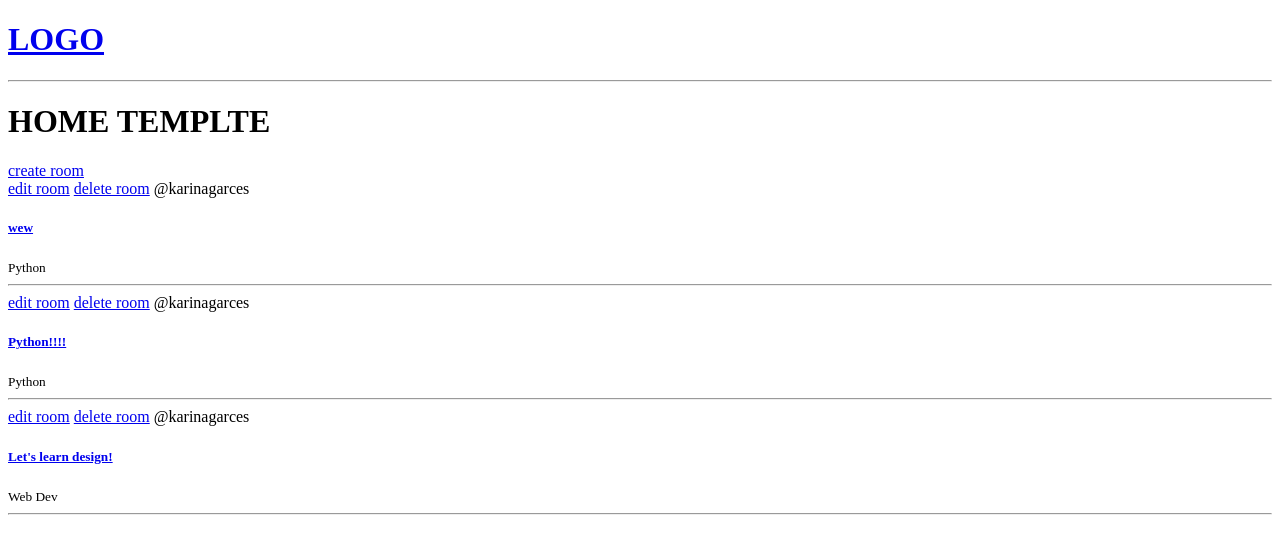
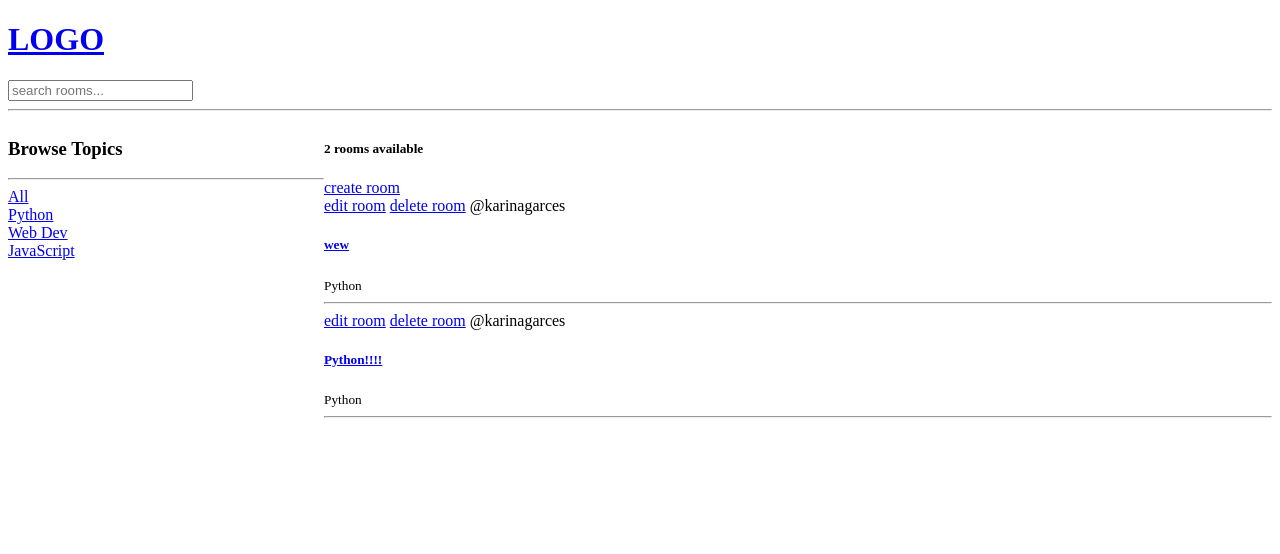
Before and after one commit to imanirak/studybud, a Django app: a page that uses templates/navbar.html in a window 1280 px wide. Shown: the top 554 px of the page. Run offline with Django 4.2, Linux system fonts and the light colour scheme; data comes from the database, SQL or seed files in the repository; both versions use the stored data as it was after the commit.

Commit message:
searchbar and filter implemented

```diff
--- a/base/templates/base/home.html
+++ b/base/templates/base/home.html
@@ -1,7 +1,32 @@
 {% extends 'main.html' %} {% block content %}
-<h1>HOME TEMPLTE</h1>
 
+<style>
+  .home-container {
+    display:grid;
+    grid-template-columns: 1fr 3fr;
+  }
+</style>
+<div class="home-container">
+  <div>
+<h3>Browse Topics </h3>
+<hr>
 <div>
+  <a href="{% url 'home' %}">All</a>
+
+</div>
+
+{% for topic in topics %}
+<div>
+  <a href="{% url 'home' %}?q={{topic.name}}">{{topic.name}}</a>
+
+</div>
+ {% endfor %}
+  </div>
+
+  <div>
+
+    <h5>{{room_count}} rooms available</h5>
+
   <a href='{% url 'create-room' %}'>create room</a>
   {% for room in rooms%}
   <div>
@@ -15,5 +40,10 @@
     <hr/>
     {% endfor %}
   </div>
+
+
+  </div>
+
+
 </div>
 {% endblock %}
--- a/base/views.py
+++ b/base/views.py
@@ -1,6 +1,8 @@
+from multiprocessing import context
 from django.shortcuts import render,redirect
-from .models import Room
+from .models import Room, Topic
 from .forms import RoomForm
+from django.db.models import Q
 # Create your views here.
 
 # rooms = [
@@ -10,8 +12,21 @@
 # ]
 
 def home(request):
-    rooms = Room.objects.all()
-    return render(request, 'base/home.html', {'rooms': rooms})
+    # topic filter
+    q = request.GET.get('q') if request.GET.get('q') != None else ''
+
+    rooms = Room.objects.filter(
+    Q(topic__name__icontains=q) |
+    Q(name__icontains=q) |
+    Q(description__icontains=q)
+    )
+
+
+
+    topics = Topic.objects.all()
+    room_count = rooms.count()
+    context = {'topics': topics, 'rooms': rooms, 'room_count': room_count}
+    return render(request, 'base/home.html', context)
 
 
 def room(request, pk):
--- a/templates/navbar.html
+++ b/templates/navbar.html
@@ -1,3 +1,6 @@
-{% load static %}
 <a href="/"> <h1>LOGO</h1> </a>
+
+<form method="GET" action="{% url 'home' %}">
+  <input type="text" name="q" placeholder="search rooms..." />
+</form>
 <hr />
```
Also changed, not shown: db.sqlite3.
